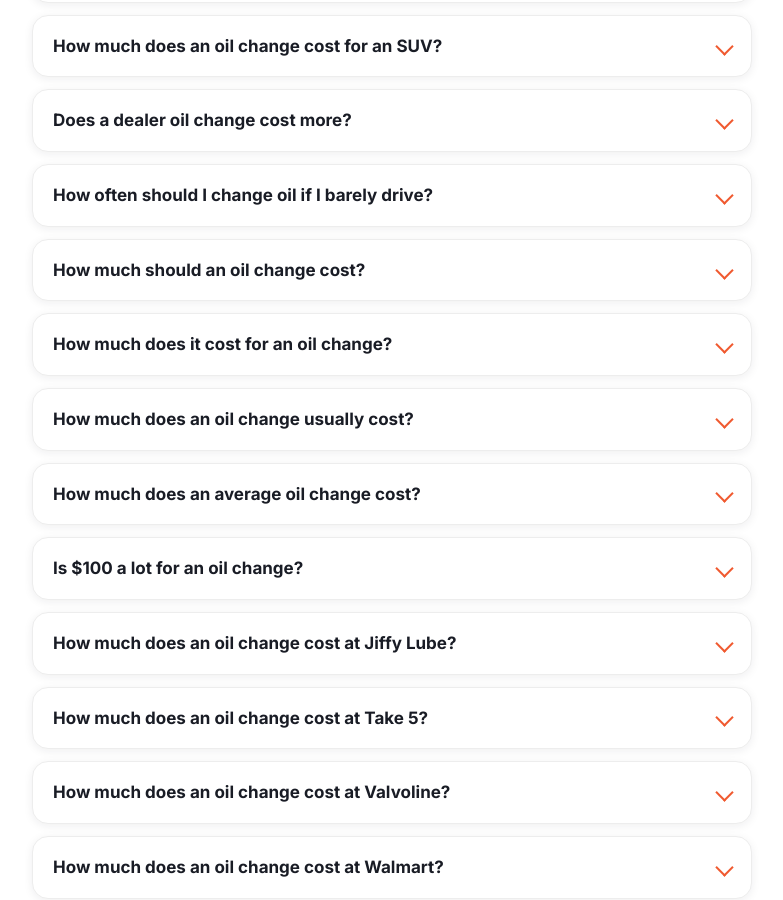
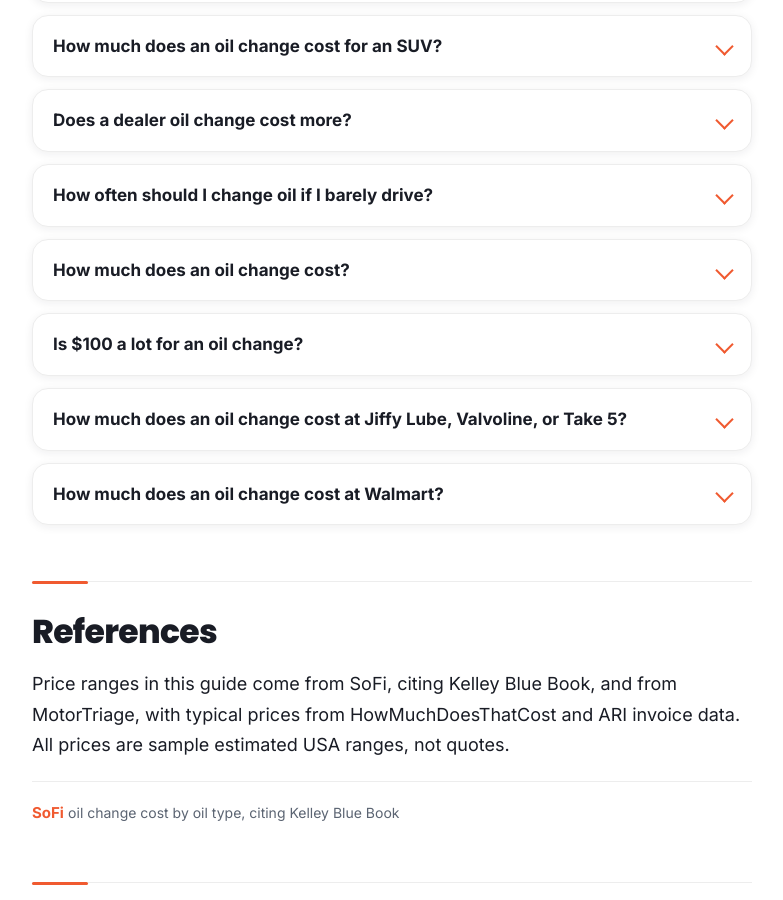
Before and after one commit to zaidmeo09-dhangal/howmuchdoesitcostusa, a Jekyll site: the page built from _posts/2026-11-14-how-much-does-an-oil-change-cost.md, in a window 1280 px wide and 900 px high, scrolled down 13214 px. Shown: the whole window, without its empty margins (272-1055 px from the left). Built offline with Jekyll 4.4.1, drawn with Linux system fonts in a browser that asks for light colours; part of the change alters nothing that is shown.

Commit message:
Initial deploy: add _posts/2026-11-14-how-much-does-an-oil-change-cost.md

```diff
--- a/_posts/2026-11-14-how-much-does-an-oil-change-cost.md
+++ b/_posts/2026-11-14-how-much-does-an-oil-change-cost.md
@@ -121,34 +121,10 @@ schema: |
           },
           {
             "@type": "Question",
-            "name": "How much should an oil change cost?",
-            "acceptedAnswer": {
-              "@type": "Answer",
-              "text": "An oil change should cost about $75 typical for full synthetic, in a sample range of $45 to $140. Conventional oil costs $35 to $75, synthetic blend $40 to $100, and full synthetic $65 to $125."
-            }
-          },
-          {
-            "@type": "Question",
-            "name": "How much does it cost for an oil change?",
+            "name": "How much does an oil change cost?",
             "acceptedAnswer": {
               "@type": "Answer",
               "text": "About $75 typical for a full synthetic oil change, in a sample range of $45 to $140. Conventional oil costs $35 to $75, synthetic blend $40 to $100, and full synthetic $65 to $125. Use the Oil Change Cost Calculator to price your own car."
-            }
-          },
-          {
-            "@type": "Question",
-            "name": "How much does an oil change usually cost?",
-            "acceptedAnswer": {
-              "@type": "Answer",
-              "text": "Usually about $75 for a full synthetic change, in a sample range of $45 to $140. Most drivers pay between $45 and $140 depending on the oil type, the vehicle size, and the shop, with conventional oil cheapest at $35 to $75."
-            }
-          },
-          {
-            "@type": "Question",
-            "name": "How much does an average oil change cost?",
-            "acceptedAnswer": {
-              "@type": "Answer",
-              "text": "About $75 is the typical price for a full synthetic oil change, with conventional oil typically $45 and synthetic blend typically $65, in a sample range of $45 to $140."
             }
           },
           {
@@ -161,26 +137,10 @@ schema: |
           },
           {
             "@type": "Question",
-            "name": "How much does an oil change cost at Jiffy Lube?",
+            "name": "How much does an oil change cost at Jiffy Lube, Valvoline, or Take 5?",
             "acceptedAnswer": {
               "@type": "Answer",
-              "text": "This guide does not publish a Jiffy Lube price, because prices vary by location and oil type. Quick lube shops generally fall within the $45 to $140 range on this page, with $75 typical for a full synthetic change. Ask the shop to confirm the oil type, grade, and filter in the quote."
-            }
-          },
-          {
-            "@type": "Question",
-            "name": "How much does an oil change cost at Take 5?",
-            "acceptedAnswer": {
-              "@type": "Answer",
-              "text": "This guide does not publish a Take 5 price, because prices vary by location and oil type. Quick lube shops generally fall within the $45 to $140 range on this page, with $75 typical for a full synthetic change. Ask the shop to confirm the oil type, grade, and filter in the quote."
-            }
-          },
-          {
-            "@type": "Question",
-            "name": "How much does an oil change cost at Valvoline?",
-            "acceptedAnswer": {
-              "@type": "Answer",
-              "text": "This guide does not publish a Valvoline price, because prices vary by location and oil type. Quick lube shops generally fall within the $45 to $140 range on this page, with $75 typical for a full synthetic change. Ask the shop to confirm the oil type, grade, and filter in the quote."
+              "text": "This guide does not publish a price for Jiffy Lube, Valvoline, or Take 5, because prices vary by location and oil type. Quick lube shops generally fall within the $45 to $140 range on this page, with $75 typical for a full synthetic change. Ask the shop to confirm the oil type, grade, and filter in the quote."
             }
           },
           {
@@ -422,15 +382,9 @@ A shop may add a new air filter, a cabin filter, a tire rotation, or a fluid top
 <details class="faq"><summary>How much does an oil change cost for an SUV?</summary><p>About $94 for a full synthetic change, because SUVs and trucks cost about 25 percent more than a typical car. A full synthetic change that costs $75 for a car costs about $94 for a larger vehicle.</p></details>
 <details class="faq"><summary>Does a dealer oil change cost more?</summary><p>Yes, usually. A dealer oil change costs about $100, while a quick lube shop is often the cheapest and fastest. A dealer may include a full inspection, while a quick lube shop is faster and cheaper.</p></details>
 <details class="faq"><summary>How often should I change oil if I barely drive?</summary><p>About twice a year, even if the miles are low. Oil still needs changing on time to stop gunk from building up, so follow your manual interval for mileage and for time, whichever comes first.</p></details>
-
-<details class="faq"><summary>How much should an oil change cost?</summary><p>An oil change should cost about $75 typical for full synthetic, in a sample range of $45 to $140. Conventional oil costs $35 to $75, synthetic blend $40 to $100, and full synthetic $65 to $125.</p></details>
-<details class="faq"><summary>How much does it cost for an oil change?</summary><p>About $75 typical for a full synthetic oil change, in a sample range of $45 to $140. Conventional oil costs $35 to $75, synthetic blend $40 to $100, and full synthetic $65 to $125. Use the Oil Change Cost Calculator to price your own car.</p></details>
-<details class="faq"><summary>How much does an oil change usually cost?</summary><p>Usually about $75 for a full synthetic change, in a sample range of $45 to $140. Most drivers pay between $45 and $140 depending on the oil type, the vehicle size, and the shop, with conventional oil cheapest at $35 to $75.</p></details>
-<details class="faq"><summary>How much does an average oil change cost?</summary><p>About $75 is the typical price for a full synthetic oil change, with conventional oil typically $45 and synthetic blend typically $65, in a sample range of $45 to $140.</p></details>
+<details class="faq"><summary>How much does an oil change cost?</summary><p>About $75 typical for a full synthetic oil change, in a sample range of $45 to $140. Conventional oil costs $35 to $75, synthetic blend $40 to $100, and full synthetic $65 to $125. Use the Oil Change Cost Calculator to price your own car.</p></details>
 <details class="faq"><summary>Is $100 a lot for an oil change?</summary><p>It depends on the oil and the shop. $100 is above the $75 typical price for a full synthetic change, but it sits inside the $45 to $140 sample range, and a dealer oil change costs about $100. Ask the shop for a breakdown of the $100 before you agree to it.</p></details>
-<details class="faq"><summary>How much does an oil change cost at Jiffy Lube?</summary><p>This guide does not publish a Jiffy Lube price, because prices vary by location and oil type. Quick lube shops generally fall within the $45 to $140 range on this page, with $75 typical for a full synthetic change. Ask the shop to confirm the oil type, grade, and filter in the quote.</p></details>
-<details class="faq"><summary>How much does an oil change cost at Take 5?</summary><p>This guide does not publish a Take 5 price, because prices vary by location and oil type. Quick lube shops generally fall within the $45 to $140 range on this page, with $75 typical for a full synthetic change. Ask the shop to confirm the oil type, grade, and filter in the quote.</p></details>
-<details class="faq"><summary>How much does an oil change cost at Valvoline?</summary><p>This guide does not publish a Valvoline price, because prices vary by location and oil type. Quick lube shops generally fall within the $45 to $140 range on this page, with $75 typical for a full synthetic change. Ask the shop to confirm the oil type, grade, and filter in the quote.</p></details>
+<details class="faq"><summary>How much does an oil change cost at Jiffy Lube, Valvoline, or Take 5?</summary><p>This guide does not publish a price for Jiffy Lube, Valvoline, or Take 5, because prices vary by location and oil type. Quick lube shops generally fall within the $45 to $140 range on this page, with $75 typical for a full synthetic change. Ask the shop to confirm the oil type, grade, and filter in the quote.</p></details>
 <details class="faq"><summary>How much does an oil change cost at Walmart?</summary><p>Walmart prices are listed in the provider table above: $28.88 for conventional and $62.88 for full synthetic, checked September 7, 2026 by MotorTriage. Prices vary by location and oil type, so ask the shop to confirm the oil type, grade, and filter in the quote.</p></details>
 
 ## References
```
